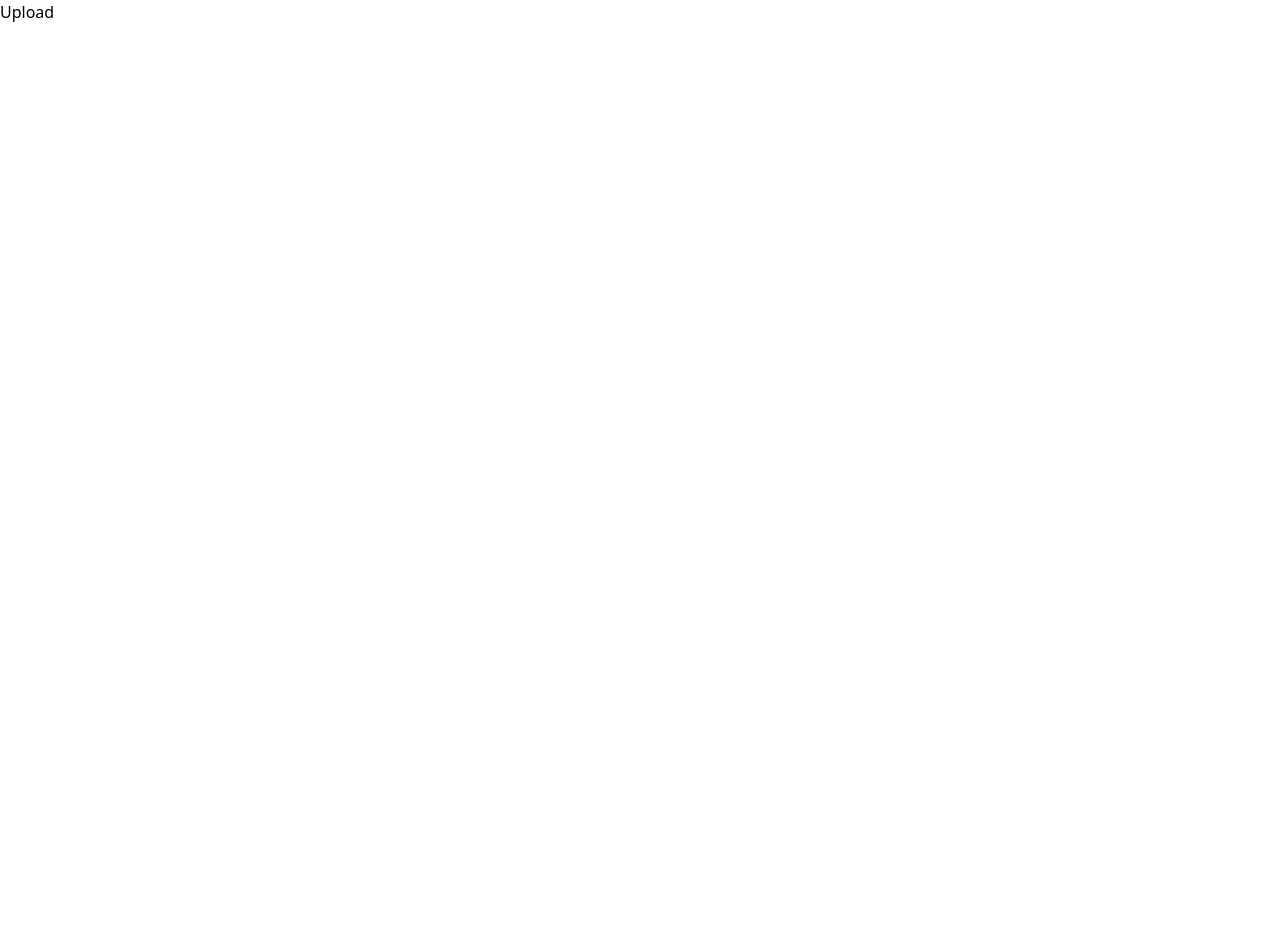
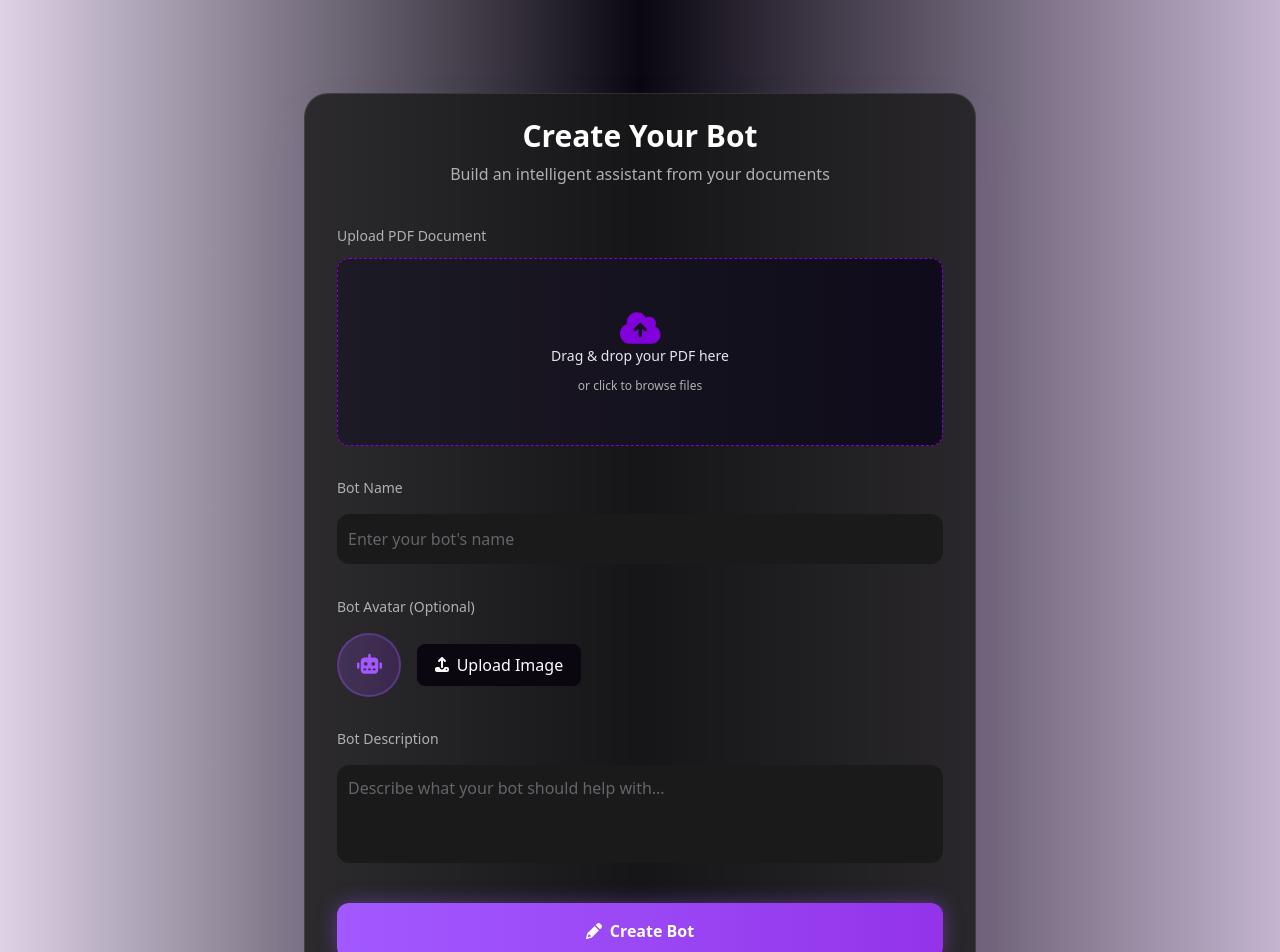
Before and after one commit to YousefHatem4/Edubot, a React (Vite) app: page /upload in a window 1280 px wide. Shown: the top 952 px of the page. Before the commit the page ends 800 px from the top, so only its background shows below. Built offline with nearby package versions, Linux system fonts and the light colour scheme.

Commit message:
upload page updating

```diff
--- a/src/Components/Upload/Upload.jsx
+++ b/src/Components/Upload/Upload.jsx
@@ -1,7 +1,159 @@
-import React from 'react'
+import React, { useState } from 'react'
+import { FontAwesomeIcon } from '@fortawesome/react-fontawesome'
+import { faCloudArrowUp, faInfoCircle, faPencil, faRobot, faUpload } from '@fortawesome/free-solid-svg-icons'
+import { Link } from 'react-router-dom'
 
 export default function Upload() {
+  const [pdfFile, setPdfFile] = useState(null)
+  const [botName, setBotName] = useState("")
+  const [botAvatar, setBotAvatar] = useState(null)
+  const [botDescription, setBotDescription] = useState("")
+
+  const handleSubmit = (e) => {
+    e.preventDefault()
+    if (!pdfFile) {
+      alert("Please upload a PDF file before submitting")
+      return
+    }
+    if (!botName.trim()) {
+      alert("Please enter a bot name")
+      return
+    }
+
+    const formData = new FormData()
+    formData.append("pdf", pdfFile)
+    formData.append("name", botName)
+    formData.append("description", botDescription)
+    if (botAvatar) formData.append("avatar", botAvatar)
+
+    console.log("Form Submitted:")
+    for (let pair of formData.entries()) {
+      console.log(pair[0], pair[1])
+    }
+  }
+
   return (
-    <div>Upload</div>
+    <section className='min-h-[1211px] bg-[linear-gradient(90deg,rgba(88,28,135,0.2)_0%,#0A0710_50%,rgba(59,7,100,0.3)_100%)] flex items-center justify-center px-4'>
+      <form
+        onSubmit={handleSubmit}
+        className='w-full max-w-[672px] h-auto lg:h-[1026px] py-5 px-6 sm:px-8 rounded-[24px] border border-[rgba(255,255,255,0.1)] bg-[rgba(26,26,26,0.8)] shadow-[0px_25px_50px_0px_rgba(162,89,255,0.1)]'
+      >
+
+        {/* title */}
+        <div className='flex flex-col gap-1 justify-center'>
+          <h1 className='font-inter font-bold text-[24px] sm:text-[30px] leading-[32px] sm:leading-[36px] text-center text-white px-3 py-1 rounded'>
+            Create Your Bot
+          </h1>
+          <p className='text-[#B0B0B0] font-inter font-normal text-[14px] sm:text-[16px] leading-[22px] sm:leading-[24px] text-center'>
+            Build an intelligent assistant from your documents
+          </p>
+        </div>
+
+        {/* Upload PDF Document */}
+        <div className="mt-10">
+          <p className="text-sm text-[#B0B0B0] mb-3">Upload PDF Document</p>
+          <label
+            htmlFor="dropzone-file"
+            className="flex flex-col items-center justify-center w-full h-[180px] sm:h-[188px] border-1 border-dashed border-purple-700 rounded-xl cursor-pointer bg-gradient-to-r from-[#1c1a24] to-[#0f0b1a] hover:opacity-90"
+          >
+            <div className="flex flex-col items-center justify-center">
+              <FontAwesomeIcon className='text-4xl text-purple-700' icon={faCloudArrowUp} />
+              <p className="mb-3 text-sm text-gray-200">
+                <span className="font-medium">Drag & drop your PDF here</span>
+              </p>
+              <p className="text-xs text-[#B0B0B0]">or click to browse files</p>
+            </div>
+            <input
+              id="dropzone-file"
+              type="file"
+              accept="application/pdf"
+              className="hidden"
+              onChange={(e) => setPdfFile(e.target.files[0])}
+            />
+          </label>
+          {pdfFile && <p className="mt-2 text-sm text-green-400">Uploaded: {pdfFile.name}</p>}
+        </div>
+
+        {/* Bot name */}
+        <div className="mt-8">
+          <label htmlFor="name" className="block mb-4 text-[#B0B0B0] text-sm sm:text-[14px] font-inter font-medium">
+            Bot Name
+          </label>
+          <input
+            type="text"
+            id="name"
+            className="bg-[#1A1A1A] text-[#ADAEBC] w-full lg:w-[606px] h-[50px] rounded-xl font-inter text-[16px] p-2.5 border border-[#1A1A1A]
+            hover:border-[#A259FF] hover:bg-[#1f1a29] focus:border-[#A259FF] focus:ring-1 focus:ring-[#A259FF] outline-none transition"
+            placeholder="Enter your bot's name"
+            value={botName}
+            onChange={(e) => setBotName(e.target.value)}
+            required
+          />
+        </div>
+
+        {/* Bot avatar */}
+        <div className="mt-8">
+          <p className="text-[#B0B0B0] font-inter font-medium text-[14px]">Bot Avatar (Optional)</p>
+          <div className="mt-4 flex flex-col sm:flex-row items-center gap-4">
+            <div className="w-16 h-16 rounded-full border-2 bg-gradient-to-r from-[rgba(162,89,255,0.2)] to-[rgba(147,51,234,0.2)] border-[#A259FF4D] flex items-center justify-center overflow-hidden">
+              {botAvatar ? (
+                <img src={URL.createObjectURL(botAvatar)} alt="avatar preview" className="w-full h-full object-cover rounded-full" />
+              ) : (
+                <FontAwesomeIcon className="text-xl text-[#A259FF]" icon={faRobot} />
+              )}
+            </div>
+            <label
+              htmlFor="bot-avatar-upload"
+              className="w-full sm:w-[163.8px] h-[42px] rounded-[8px] border border-[#0A0710] bg-[#0A0710] font-inter text-[16px] text-white flex items-center justify-center gap-2 cursor-pointer hover:bg-[#1a141f] transition"
+            >
+              <FontAwesomeIcon icon={faUpload} />
+              <span>Upload Image</span>
+            </label>
+            <input
+              id="bot-avatar-upload"
+              type="file"
+              accept="image/*"
+              className="hidden"
+              onChange={(e) => setBotAvatar(e.target.files[0])}
+            />
+          </div>
+        </div>
+
+        {/* Bot description */}
+        <label htmlFor="message" className="block mb-4 mt-8 text-[#B0B0B0] text-sm sm:text-[14px] font-inter font-medium">
+          Bot Description
+        </label>
+        <textarea
+          id="message"
+          className="block p-2.5 resize-none w-full lg:w-[606px] h-[98px] rounded-[12px] border border-[#1A1A1A] bg-[#1A1A1A] text-[#ADAEBC] font-inter text-[16px] leading-[24px]
+          hover:border-[#A259FF] hover:bg-[#1f1a29] focus:border-[#A259FF] focus:ring-1 focus:ring-[#A259FF] outline-none transition"
+          placeholder="Describe what your bot should help with..."
+          value={botDescription}
+          onChange={(e) => setBotDescription(e.target.value)}
+        />
+
+        {/* Button */}
+        <div className="mt-10">
+          <Link to={'/edubot'} type='submit'
+            className="w-full lg:w-[606px] h-[56px] rounded-[12px] bg-gradient-to-r from-[#A259FF] to-[#9333EA] font-inter font-semibold text-[16px] text-white flex items-center justify-center gap-2 shadow-[0_0_20px_rgba(162,89,255,0.4)] transition-all duration-300 hover:scale-105 hover:shadow-[0_0_30px_rgba(162,89,255,0.7)]"
+          >
+            <FontAwesomeIcon icon={faPencil} />
+            Create Bot
+          </Link>
+        </div>
+
+        {/* Info */}
+        <section className='w-full lg:w-[606px] px-3 py-4 h-auto min-h-[90px] mt-8 rounded-[12px] border border-[#A259FF33] bg-[#A259FF0D] flex gap-2'>
+          <FontAwesomeIcon className='mt-1.5 text-[#9333EA]' icon={faInfoCircle} />
+          <div>
+            <h1 className='text-white font-inter mb-1 font-medium text-[14px]'>Processing Information</h1>
+            <p className='text-[#B0B0B0] text-[12px] leading-[16px]'>
+              Your PDF will be analyzed and processed to create an intelligent bot that can answer questions about the document content.
+            </p>
+          </div>
+        </section>
+
+      </form>
+    </section>
   )
 }
```
